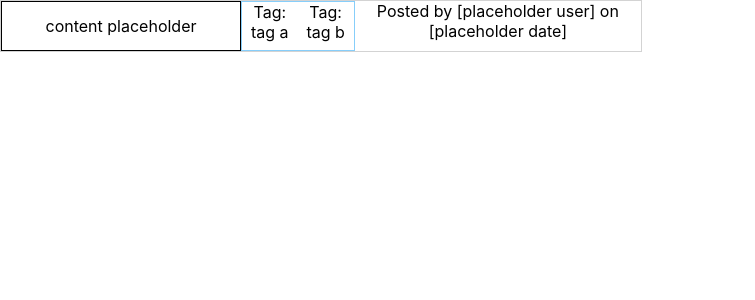
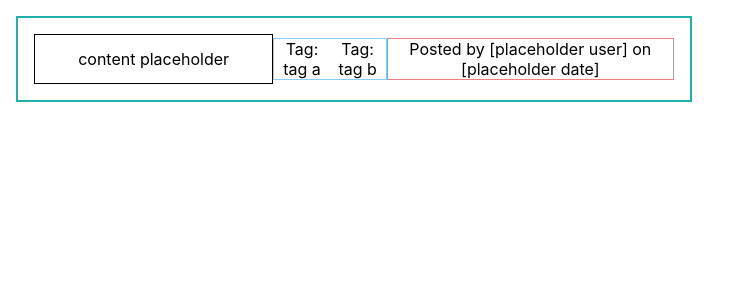
Before and after one commit to mradamt/punter, a React (Create React App) app: page / in a window 1280 px wide. Shown: the top 300 px of the page, without its empty margins (0-755 px from the left). Built offline with nearby package versions, Linux system fonts and the light colour scheme.

Commit message:
update post styling for clarity while developing

```diff
--- a/src/components/Post.scss
+++ b/src/components/Post.scss
@@ -1,6 +1,12 @@
 .post {
   display: flex;
   justify-content: center;
-  border: 1px solid lightgray;
+  align-items: center;
+  border: 2px solid lightseagreen;
   width: 50%;
+  padding: 1em;
+  margin: 1em;
+  .author {
+    border: 1px solid lightcoral;
+  }
 }
```
